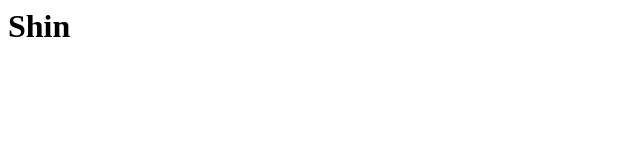
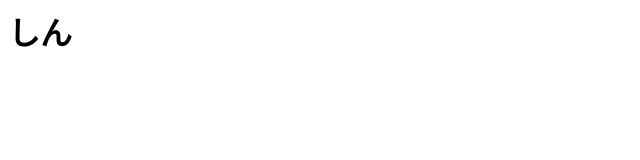
Before and after one commit to sin098/sin098.github.io, a plain HTML site: page index.html in a window 1280 px wide. Shown: the whole page, without its empty margins (0-640 px from the left). Drawn offline with Linux system fonts and the light colour scheme.

Commit message:
Update index.html

```diff
--- a/index.html
+++ b/index.html
@@ -1 +1 @@
-<h1>Shin</h1>
+<h1>しん</h1>
```
